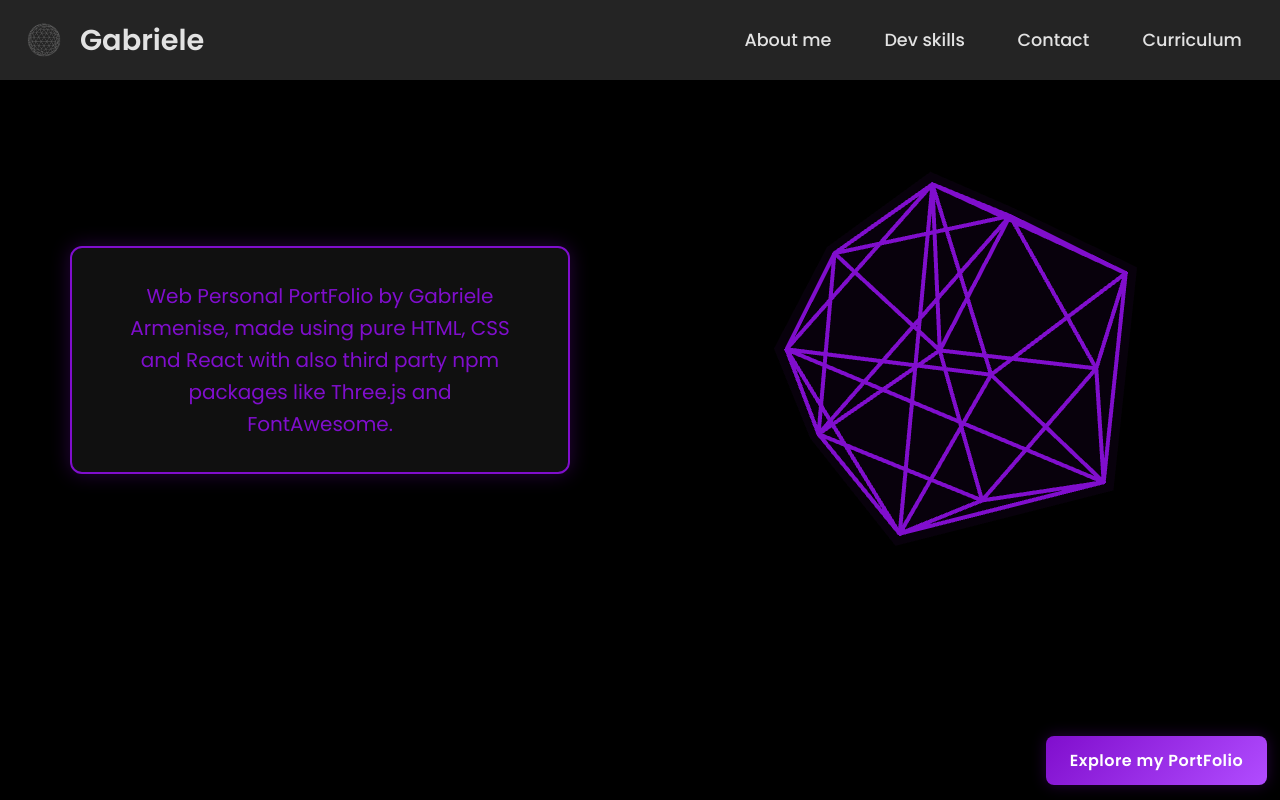
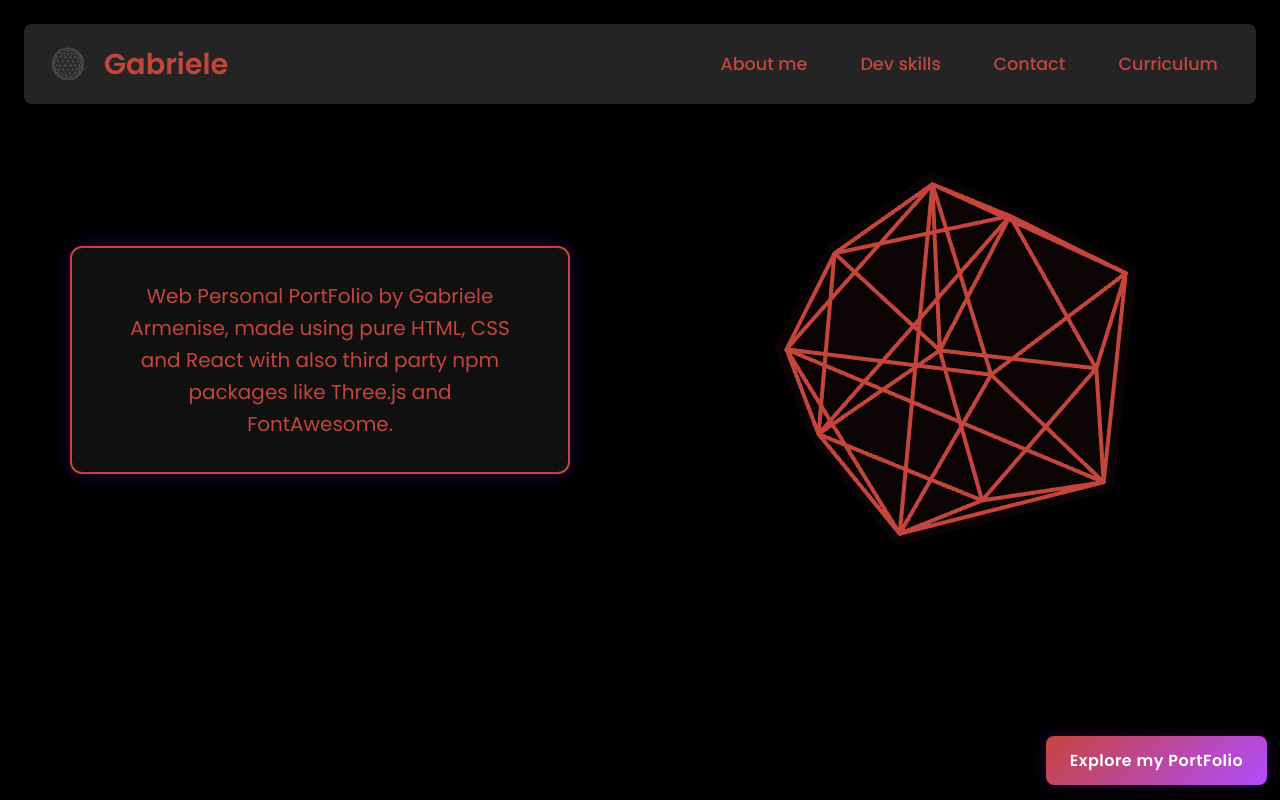
Before and after one commit to GabOnTrash/GabOnTrash.github.io, a React (Vite) app: page / in a window 1280 px wide. Shown: the top 800 px of the page. Built offline with nearby package versions, Linux system fonts and the light colour scheme.

Commit message:
Navbar updates

```diff
--- a/src/Hero/Hero.jsx
+++ b/src/Hero/Hero.jsx
@@ -42,7 +42,7 @@ export default function StartSection()
 
         const lineMat = new LineMaterial(
         {
-            color: 0x800ecd,
+            color: 0xC4453C,
             linewidth: 4,
             transparent: true,
             opacity: 1,
@@ -57,7 +57,7 @@ export default function StartSection()
             new THREE.IcosahedronGeometry(0.85, 0),
             new THREE.MeshBasicMaterial(
             {
-                color: 0x800ecd,
+                color: 0xC4453C,
                 transparent: true,
                 opacity: 0.06,
                 side: THREE.BackSide,
--- a/src/Hero/hero.css
+++ b/src/Hero/hero.css
@@ -18,13 +18,13 @@
     justify-content: center;
     flex: 1;
     padding: 2rem;
-    color: var(--purple-start);
+    color: var(--soft-red);
     z-index: 1;
 }
 #description p
 {
     background: rgba(20, 20, 20, 0.8);
-    border: 2px solid var(--purple-start);
+    border: 2px solid var(--soft-red);
     border-radius: 12px;
     padding: 2rem 3rem;
     max-width: 500px;
@@ -79,7 +79,7 @@ canvas
 
 #overlay #link
 {
-    background: linear-gradient(135deg, var(--purple-start), #b14cff);
+    background: linear-gradient(135deg, var(--soft-red), #b14cff);
     padding: 0.75rem 1.5rem;
     border-radius: 8px;
     font-size: 1rem;
--- a/src/Navbar/Navbar.jsx
+++ b/src/Navbar/Navbar.jsx
@@ -8,7 +8,8 @@ function Navbar()
     const [menuOpen, setMenuOpen] = useState(false);
 
     return (
-        <nav id="navbar">
+        <nav id="navbar" className={menuOpen ? "open" : ""}>
+
             <div id="logo">
                 <img src={logo} alt="Logo" />
                 <p>Gabriele</p>
--- a/src/Navbar/navbar.css
+++ b/src/Navbar/navbar.css
@@ -3,16 +3,20 @@
     display: flex;
     align-items: center;
     justify-content: space-between;
+    position: fixed;
     background-color: var(--soft-dark);
-    color: var(--soft-white);
+    color: var(--soft-red);
+    z-index: 100;
+
+    border-radius: 8px;
     height: 5rem;
     padding: 0 1.5rem;
-    position: fixed;
-    top: 0;
-    width: 100%;
-    z-index: 100;
+    top: 1.5rem;
+    left: 1.5rem;
+    right: 1.5rem;
+    width: auto;
+    transition: all 0.5s;
 }
-
 #navbar #logo
 {
     display: flex;
@@ -34,6 +38,8 @@
     align-items: center;
     gap: 1.5rem;
     transition: transform 0.3s ease;
+    border-bottom-left-radius: 8px;
+    border-bottom-right-radius: 8px;
 }
 .nav-links li
 {
@@ -46,7 +52,7 @@
     gap: 0.5rem;
     padding: 0.45rem 0.9rem;
     text-decoration: none;
-    color: var(--soft-white);
+    color: var(--soft-red);
     font-size: 1.1rem;
     font-weight: 500;
     border-radius: 8px;
@@ -57,7 +63,7 @@
 .nav-links a:hover,
 .nav-links a:focus
 {
-    transform: translateY(-4px);       /* prova -4px per essere visibile */
+    transform: translateY(-4px);
     background-color: rgba(255,255,255,0.05);
     box-shadow: 0 8px 20px rgba(0,0,0,0.25);
     text-decoration: none;
@@ -70,8 +76,7 @@
     width: 2rem;
     height: 2rem;
 }
-
-@media (max-width: 800px)
+@media screen and (max-width: 825px)
 {
     .hamburger
     {
@@ -81,20 +86,31 @@
     {
         position: absolute;
         flex-direction: column;
-        background-color: var(--soft-dark);
+        pointer-events: none;
         width: 100%;
         top: 5rem;
         right: 0;
         padding: 1rem;
-        transform: translateX(100%);
         opacity: 0;
         transition: all 0.5s;
-        border-top: 1px solid var(--soft-white);
     }
-
+    #navbar.open
+    {
+        border-bottom-left-radius: 0;
+        border-bottom-right-radius: 0;
+    }
     .nav-links.active
     {
-        transform: translateX(0);
+        pointer-events: all;
         opacity: 1;
+        background: rgba(115, 115, 115, 0.2);
+        backdrop-filter: blur(10px);
     }
 }
+@media screen and (max-width: 320px)
+{
+    #navbar #logo img
+    {
+        display: none;
+    }
+}
--- a/src/Skills/skills.css
+++ b/src/Skills/skills.css
@@ -16,7 +16,7 @@
 .projects-label h4
 {
     width: fit-content;
-    color: var(--purple-start);
+    color: var(--soft-red);
     font-size: 1.5rem;
     letter-spacing: 0.2rem;
     margin-bottom: 1rem;
@@ -75,7 +75,7 @@
 }
 .projects-container h4
 {
-    color: var(--purple-start);
+    color: var(--soft-red);
     margin-bottom: 1rem;
     font-size: 1.2rem;
 }
--- a/src/index.css
+++ b/src/index.css
@@ -5,6 +5,7 @@
     --soft-white: #ffffffde;
     --soft-dark: #242424;
     --purple-start: #800ECD;
+    --soft-red: #C4453C;
     font-synthesis: none;
     text-rendering: optimizeLegibility;
     -webkit-font-smoothing: antialiased;
```
Lines whose indentation alone changed are shown as unchanged.
